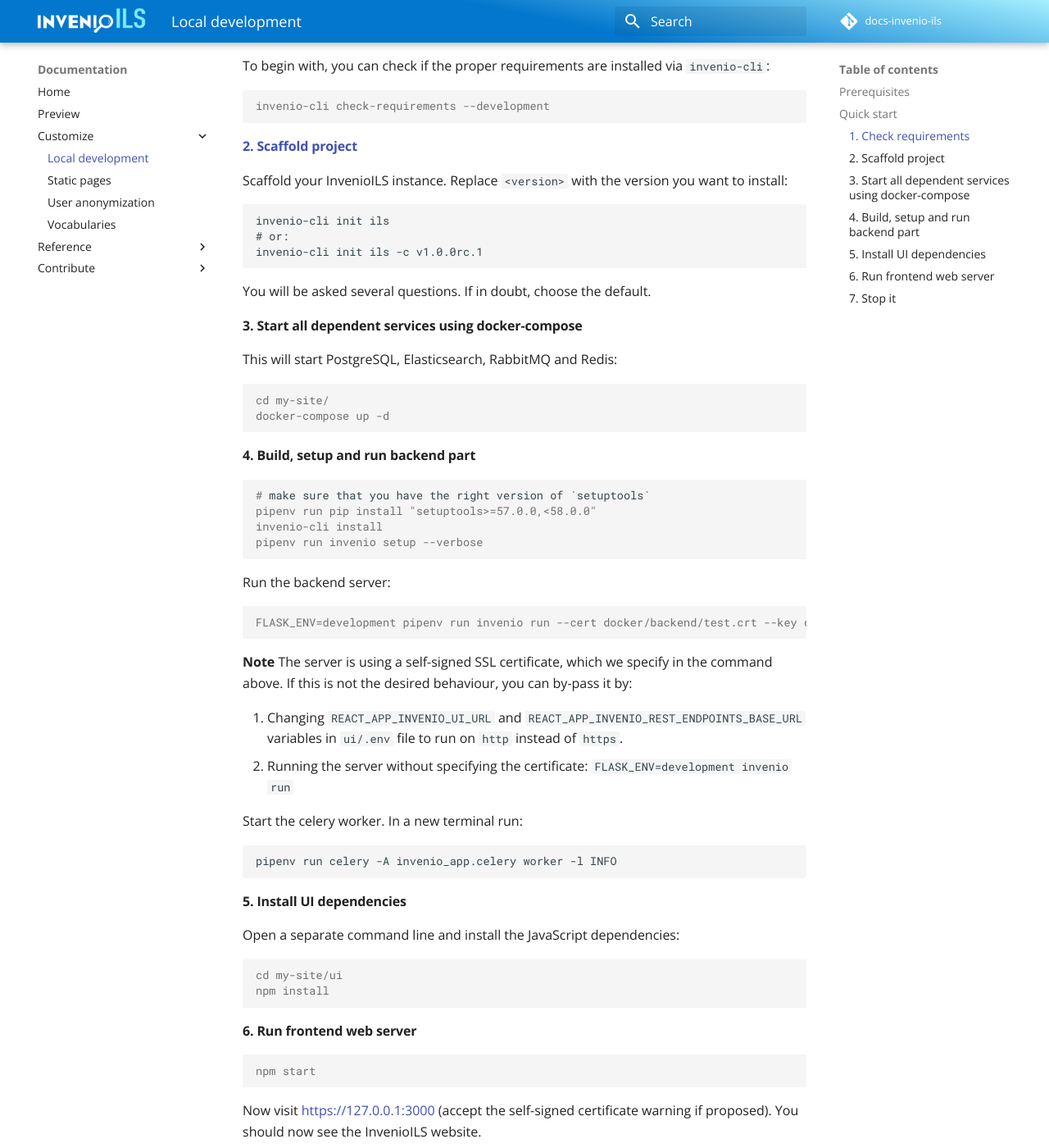
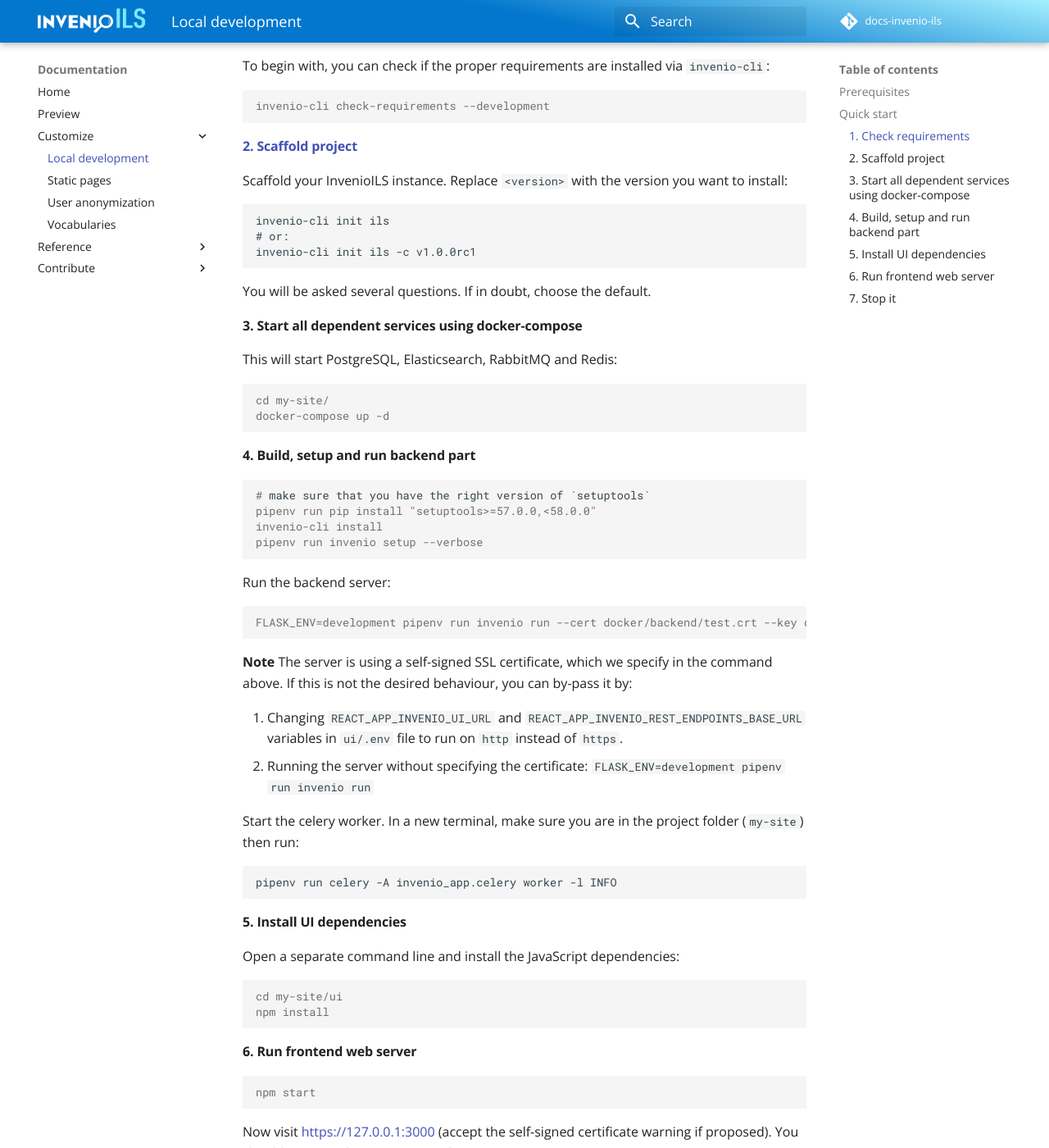
Before and after one commit to inveniosoftware/docs-invenio-ils, an MkDocs documentation site: the page built from docs/customize/develop.md, in a window 1280 px wide and 1400 px high, scrolled down 737 px. Shown: the whole window at 82% size. Built offline with MkDocs 1.6.1 and Material for MkDocs 9.7.7, drawn with Linux system fonts in a browser that asks for light colours; comment, search, counter and statistics services are not loaded.

Commit message:
cleanup
* fix invenio-app-ils branch name
* specify correct project folder for running celery
* fix backend run server command

````diff
--- a/docs/customize/develop.md
+++ b/docs/customize/develop.md
@@ -36,7 +36,7 @@ Scaffold your InvenioILS instance. Replace `<version>` with the version you want
 ```
 invenio-cli init ils
 # or:
-invenio-cli init ils -c v1.0.0rc.1
+invenio-cli init ils -c v1.0.0rc1
 ```
 
 You will be asked several questions. If in doubt, choose the default.
@@ -66,10 +66,10 @@ FLASK_ENV=development pipenv run invenio run --cert docker/backend/test.crt --ke
 If this is not the desired behaviour, you can by-pass it by:
 
   1. Changing `REACT_APP_INVENIO_UI_URL` and `REACT_APP_INVENIO_REST_ENDPOINTS_BASE_URL` variables in `ui/.env` file to run on `http` instead of `https`.
-  2. Running the server without specifying the certificate: `FLASK_ENV=development invenio run`
+  2. Running the server without specifying the certificate: `FLASK_ENV=development pipenv run invenio run`
 
 
-Start the celery worker. In a new terminal run:
+Start the celery worker. In a new terminal, make sure you are in the project folder (`my-site`) then run:
 
 ```bash
 pipenv run celery -A invenio_app.celery worker -l INFO
````
